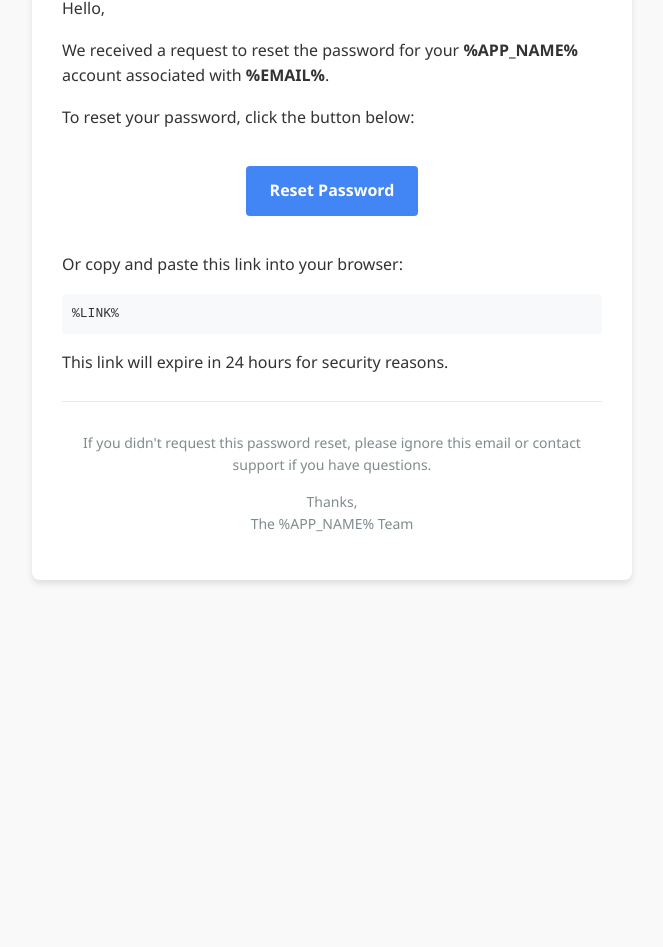
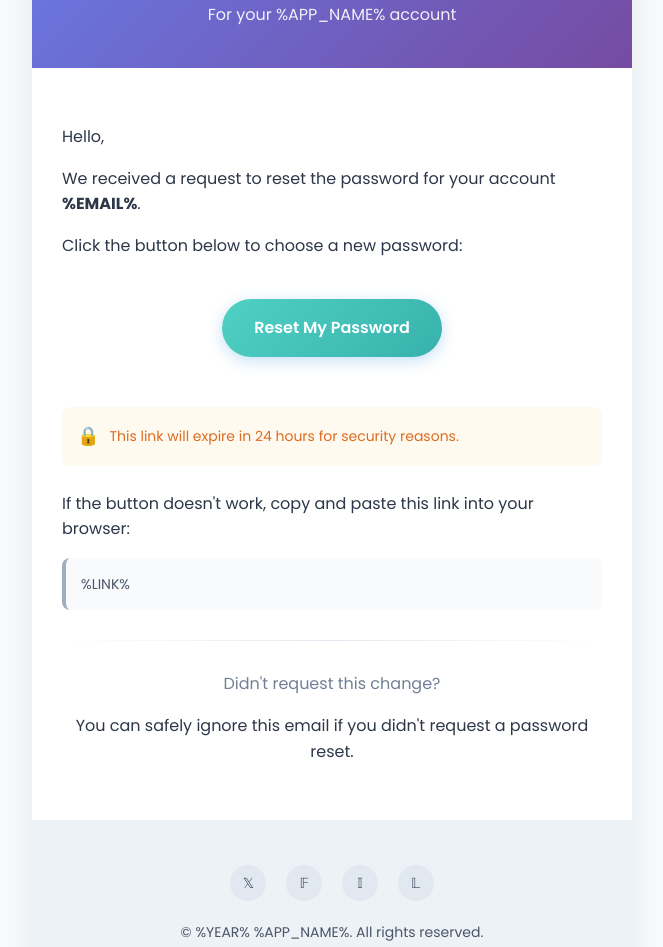
Before and after one commit to CursedHexorcist/testing-product, a plain HTML site: page index.html in a window 1280 px wide. Shown: the part 174-1121 px from the top of the page, without its empty margins (308-971 px from the left). Before the commit the page ends 800 px from the top, so only its background shows below. Drawn offline with Linux system fonts and the light colour scheme.

Commit message:
Update index.html

```diff
--- a/index.html
+++ b/index.html
@@ -3,98 +3,172 @@
 <head>
     <meta charset="UTF-8">
     <meta name="viewport" content="width=device-width, initial-scale=1.0">
-    <title>Password Reset</title>
+    <title>Reset Password | %APP_NAME%</title>
     <style>
+        @import url('https://fonts.googleapis.com/css2?family=Poppins:wght@300;400;500;600;700&display=swap');
+
         body {
-            font-family: 'Segoe UI', Tahoma, Geneva, Verdana, sans-serif;
+            font-family: 'Poppins', sans-serif;
             line-height: 1.6;
-            color: #333;
+            color: #2d3748;
+            background-color: #f7fafc;
+            margin: 0;
+            padding: 0;
+        }
+        .email-container {
             max-width: 600px;
-            margin: 0 auto;
-            padding: 20px;
-            background-color: #f9f9f9;
+            margin: 20px auto;
+            border-radius: 16px;
+            overflow: hidden;
+            box-shadow: 0 10px 30px rgba(0, 0, 0, 0.08);
         }
-        .container {
-            background-color: #ffffff;
-            border-radius: 8px;
-            padding: 30px;
-            box-shadow: 0 4px 6px rgba(0, 0, 0, 0.1);
+        .email-header {
+            background: linear-gradient(135deg, #667eea 0%, #764ba2 100%);
+            padding: 40px 30px;
+            text-align: center;
+            color: white;
         }
-        .header {
-            text-align: center;
-            margin-bottom: 25px;
-        }
-        .logo {
-            max-width: 150px;
-            margin-bottom: 15px;
-        }
-        h1 {
-            color: #2c3e50;
-            font-size: 24px;
+        .email-logo {
+            max-width: 120px;
             margin-bottom: 20px;
         }
-        .content {
-            margin-bottom: 25px;
+        .email-title {
+            font-size: 28px;
+            font-weight: 700;
+            margin: 0 0 10px;
         }
-        .button {
+        .email-subtitle {
+            font-size: 16px;
+            font-weight: 400;
+            opacity: 0.9;
+            margin: 0;
+        }
+        .email-body {
+            padding: 40px 30px;
+            background: white;
+        }
+        .email-content {
+            margin-bottom: 30px;
+        }
+        .reset-button {
             display: inline-block;
-            background-color: #4285f4;
+            background: linear-gradient(135deg, #4fd1c5 0%, #38b2ac 100%);
             color: white !important;
             text-decoration: none;
-            padding: 12px 24px;
-            border-radius: 4px;
-            font-weight: bold;
-            margin: 20px 0;
+            padding: 16px 32px;
+            border-radius: 50px;
+            font-weight: 600;
+            font-size: 16px;
             text-align: center;
+            margin: 25px 0;
+            box-shadow: 0 4px 15px rgba(66, 153, 225, 0.3);
+            transition: transform 0.2s, box-shadow 0.2s;
         }
-        .footer {
-            margin-top: 30px;
+        .reset-button:hover {
+            transform: translateY(-2px);
+            box-shadow: 0 6px 20px rgba(66, 153, 225, 0.4);
+        }
+        .link-alternative {
+            background-color: #f8fafc;
+            padding: 15px;
+            border-radius: 8px;
+            word-break: break-all;
             font-size: 14px;
-            color: #7f8c8d;
+            color: #4a5568;
+            border-left: 4px solid #a0aec0;
+        }
+        .email-footer {
+            padding: 25px 30px;
             text-align: center;
+            background-color: #edf2f7;
+            color: #4a5568;
+            font-size: 14px;
+        }
+        .security-note {
+            display: flex;
+            align-items: center;
+            background-color: #fffaf0;
+            padding: 15px;
+            border-radius: 8px;
+            margin: 25px 0;
+            color: #dd6b20;
+            font-size: 14px;
+        }
+        .security-icon {
+            margin-right: 10px;
+            font-size: 18px;
         }
         .divider {
-            border-top: 1px solid #eaeaea;
+            height: 1px;
+            background: linear-gradient(90deg, transparent, #e2e8f0, transparent);
+            margin: 30px 0;
+        }
+        .social-links {
             margin: 20px 0;
         }
-        .highlight {
-            background-color: #f8f9fa;
-            padding: 10px;
-            border-radius: 4px;
-            font-family: monospace;
-            word-break: break-all;
+        .social-links a {
+            display: inline-block;
+            margin: 0 8px;
+            width: 36px;
+            height: 36px;
+            border-radius: 50%;
+            background-color: #e2e8f0;
+            text-align: center;
+            line-height: 36px;
+            color: #4a5568;
+            text-decoration: none;
+            transition: all 0.3s;
+        }
+        .social-links a:hover {
+            background-color: #cbd5e0;
+            transform: translateY(-2px);
         }
     </style>
 </head>
 <body>
-    <div class="container">
-        <div class="header">
-            <!-- Replace with your logo -->
-            <img src="%APP_LOGO_URL%" alt="%APP_NAME%" class="logo">
-            <h1>Reset Your Password</h1>
+    <div class="email-container">
+        <div class="email-header">
+            <!-- Replace with your logo (white version recommended) -->
+            <img src="%APP_LOGO_URL%" alt="%APP_NAME%" class="email-logo">
+            <h1 class="email-title">Reset Your Password</h1>
+            <p class="email-subtitle">For your %APP_NAME% account</p>
         </div>
 
-        <div class="content">
-            <p>Hello,</p>
-            <p>We received a request to reset the password for your <strong>%APP_NAME%</strong> account associated with <strong>%EMAIL%</strong>.</p>
+        <div class="email-body">
+            <div class="email-content">
+                <p>Hello,</p>
+                <p>We received a request to reset the password for your account <strong>%EMAIL%</strong>.</p>
 
-            <p>To reset your password, click the button below:</p>
+                <p>Click the button below to choose a new password:</p>
 
-            <div style="text-align: center;">
-                <a href="%LINK%" class="button">Reset Password</a>
+                <div style="text-align: center;">
+                    <a href="%LINK%" class="reset-button">Reset My Password</a>
+                </div>
+
+                <div class="security-note">
+                    <span class="security-icon">🔒</span>
+                    <span>This link will expire in 24 hours for security reasons.</span>
+                </div>
+
+                <p>If the button doesn't work, copy and paste this link into your browser:</p>
+                <div class="link-alternative">%LINK%</div>
             </div>
 
-            <p>Or copy and paste this link into your browser:</p>
-            <div class="highlight">%LINK%</div>
+            <div class="divider"></div>
 
-            <p>This link will expire in 24 hours for security reasons.</p>
+            <p style="text-align: center; color: #718096;">Didn't request this change?</p>
+            <p style="text-align: center;">You can safely ignore this email if you didn't request a password reset.</p>
         </div>
 
-        <div class="divider"></div>
-
-        <div class="footer">
-            <p>If you didn't request this password reset, please ignore this email or contact support if you have questions.</p>
-            <p>Thanks,<br>The %APP_NAME% Team</p>
+        <div class="email-footer">
+            <div class="social-links">
+                <a href="#">𝕏</a>
+                <a href="#">𝔽</a>
+                <a href="#">𝕀</a>
+                <a href="#">𝕃</a>
+            </div>
+            <p>© %YEAR% %APP_NAME%. All rights reserved.</p>
+            <p>Our mailing address is: support@%APP_DOMAIN%</p>
         </div>
     </div>
 </body>
```
